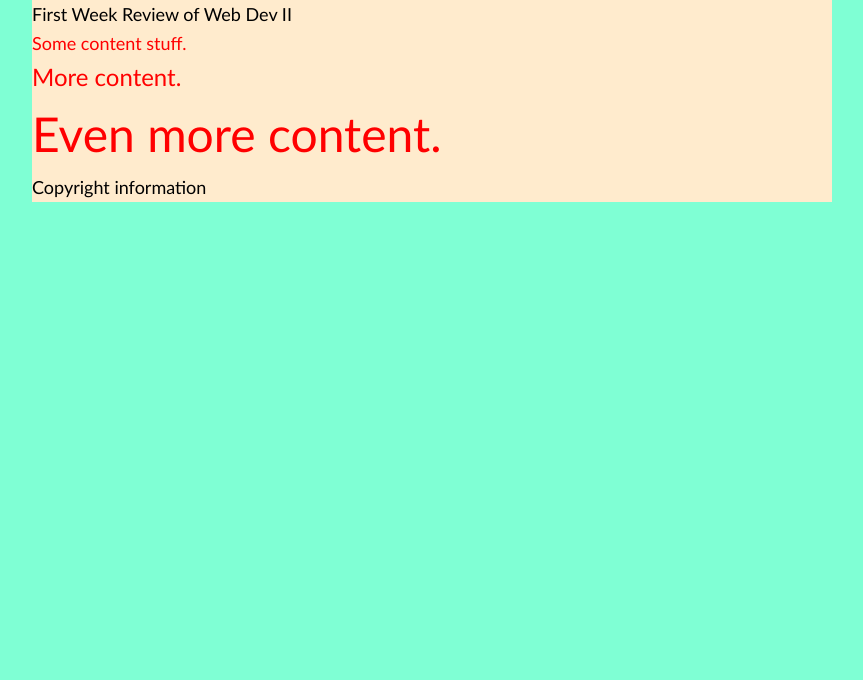
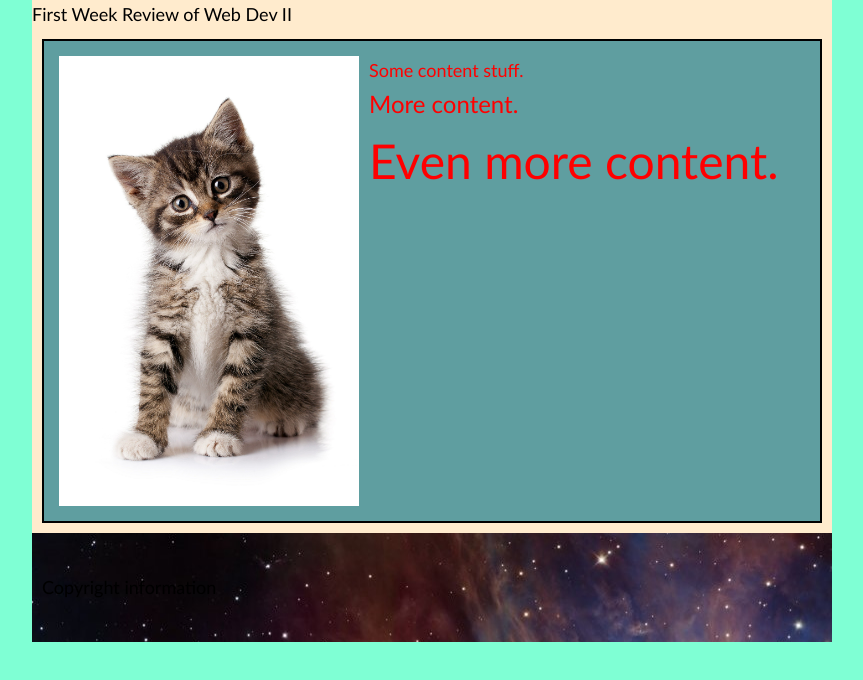
Before and after one commit to jasm0008/html2-week1, a plain HTML site: page index.html in a window 1280 px wide. Shown: the whole page, without its empty margins (208-1071 px from the left). Drawn offline with Linux system fonts and the light colour scheme.

Commit message:
added comment image and codings

```diff
--- a/index.html
+++ b/index.html
@@ -19,7 +19,8 @@
         <h1>First Week Review of Web Dev II</h1>
     </header>
 
-    <main>
+    <main class="clearfix">
+        <img src="images/kitten.jpg" alt="A kitten against a grey background">
         <p>Some content stuff.</p>
         <p class="larger">More content.</p>
         <p class="larger" id="reallyBig">Even more content.</p>
--- a/styles/styles.css
+++ b/styles/styles.css
@@ -78,3 +78,31 @@ body{
 main p{
     color: red;
 }
+
+/* CSS box model includes margin, border, and padding:
+margin is outside the element and pushes other elements away from the element's edge
+border is in between the two */
+main{
+    background-color: cadetblue;
+    margin:10px; /* one value means apply to all sides */
+    padding:15px;
+    border: 2px solid black;
+}
+
+.clearfix::after{
+    content: "";
+    clear: both;
+    display: table;
+}
+
+main img{
+    width: 300px;
+    float: left;
+    margin-right: 10px;
+}
+
+/* add some padding to the footer so we can play with a background image */
+footer{
+    padding:40px 10px;
+    background-image:url("../images/nebula-back.jpg");
+}
```
Also changed, not shown: images/kitten.jpg (added), images/nebula-back.jpg (added).
